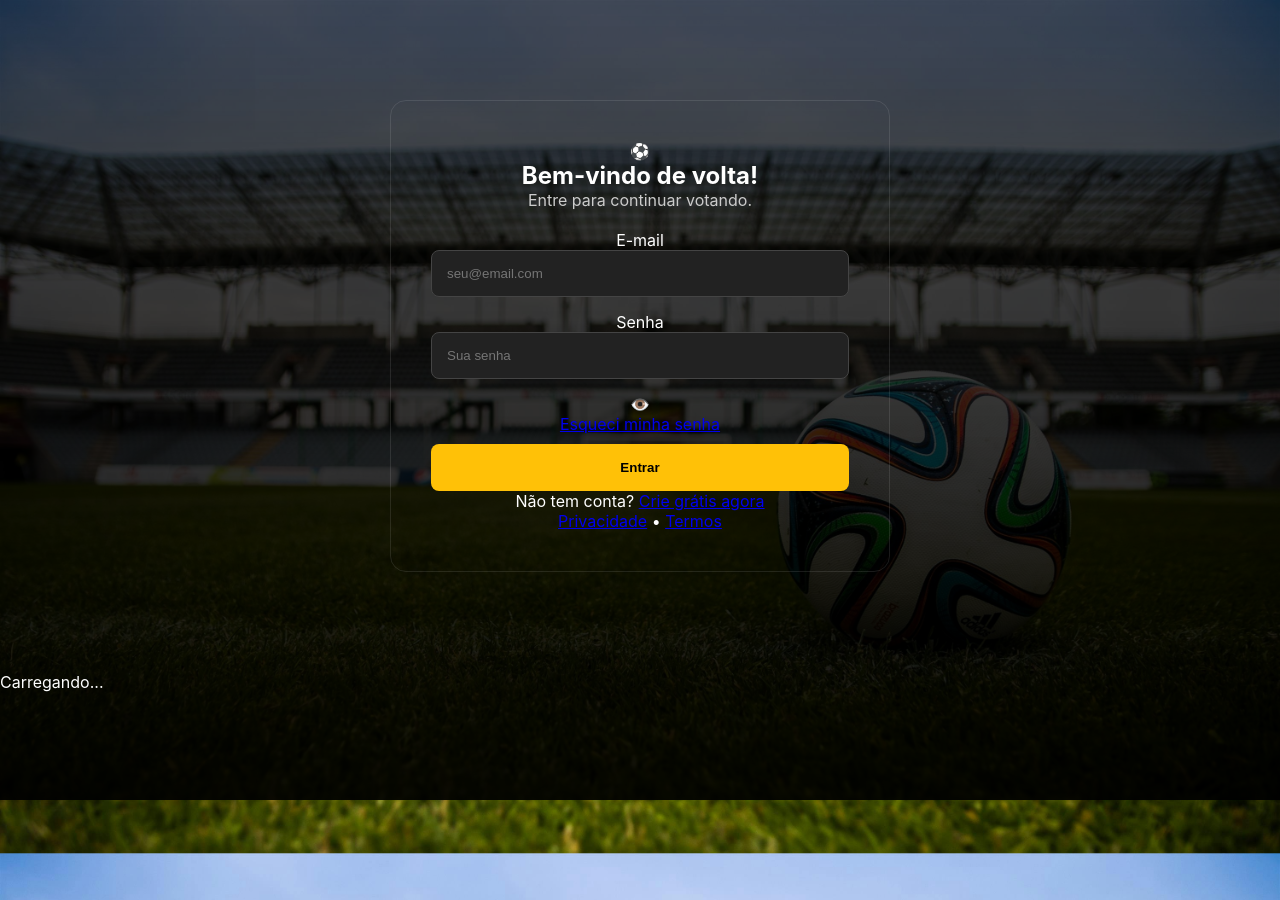
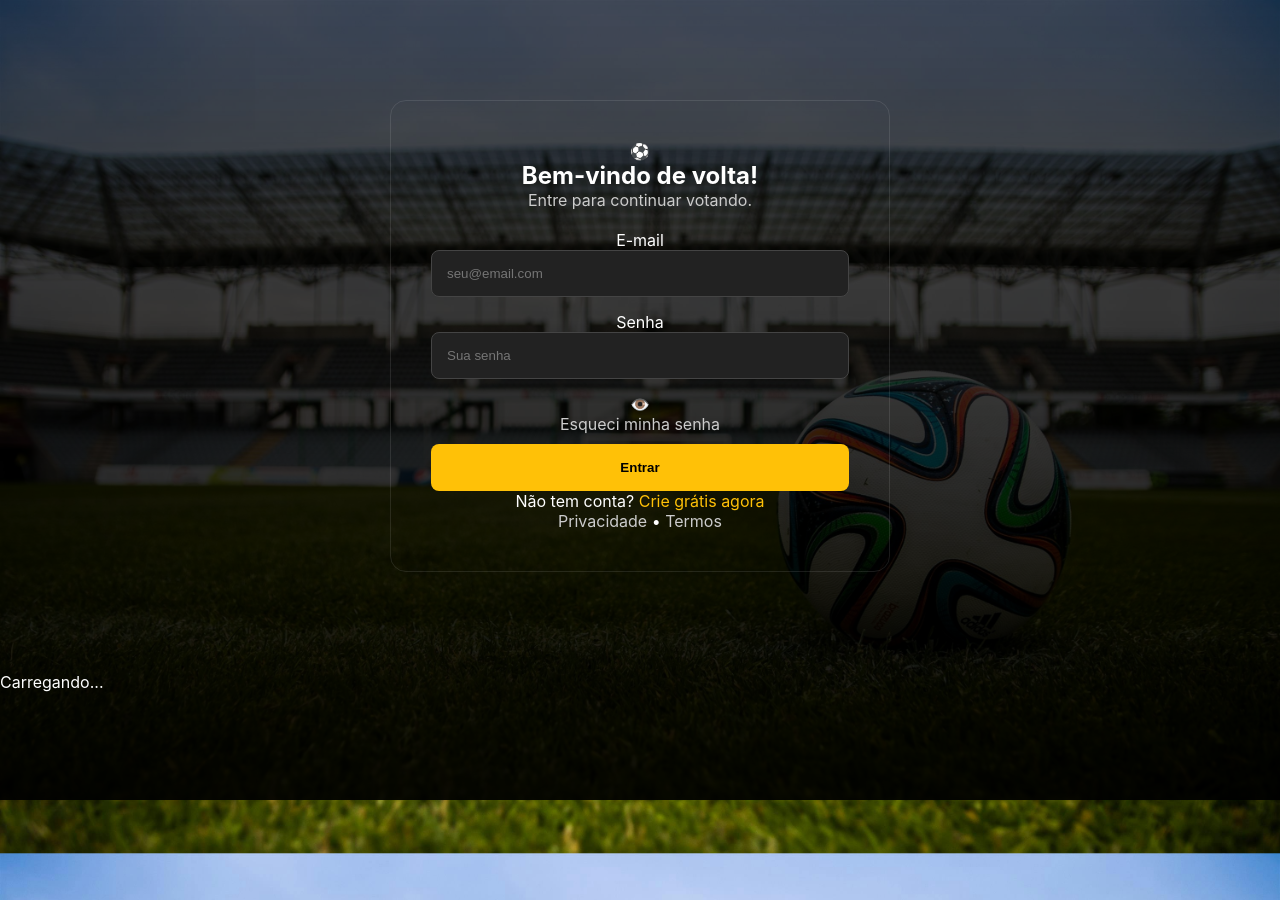
Before and after one commit to gbrzwmk/pesquisa-futebol2.0, a website: page public/login.html in a window 1280 px wide. Drawn offline with Linux system fonts and the light colour scheme.

Commit message:
Removendo cor roxa dos links visitados

```diff
--- a/public/style.css
+++ b/public/style.css
@@ -482,3 +482,38 @@ button {
     /* Texto preto no botão amarelo */
     background: #ffc107;
 }
+
+
+/* --- CORREÇÃO FINAL: REMOVER LINKS ROXOS --- */
+
+
+/* 1. Links de Ação (Cadastrar, Entrar) -> Sempre Dourado */
+
+.register-link a,
+.register-link a:visited,
+.register-link a:active,
+.register-link a:hover {
+    color: #ffc107 !important;
+    /* Força o Amarelo */
+    text-decoration: none;
+}
+
+
+/* 2. Links Secundários (Esqueci senha, Privacidade) -> Cinza Claro */
+
+.forgot-password a,
+.forgot-password a:visited,
+.legal-small a,
+.legal-small a:visited {
+    color: #cccccc !important;
+    /* Força Cinza Claro */
+    text-decoration: none;
+}
+
+
+/* Quando passar o mouse nos secundários -> Fica Branco */
+
+.forgot-password a:hover,
+.legal-small a:hover {
+    color: #ffffff !important;
+}
```
